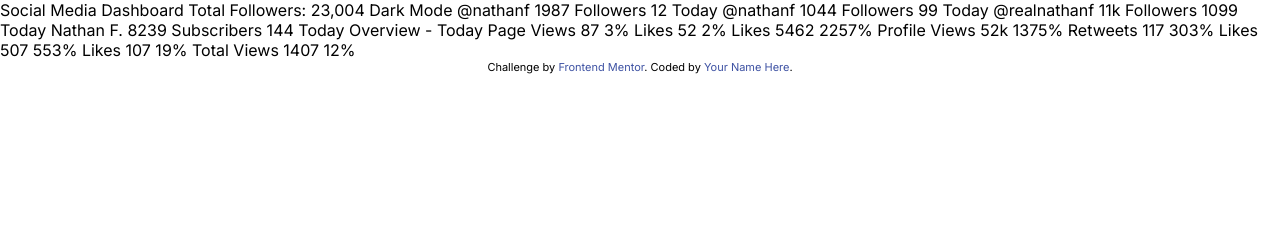
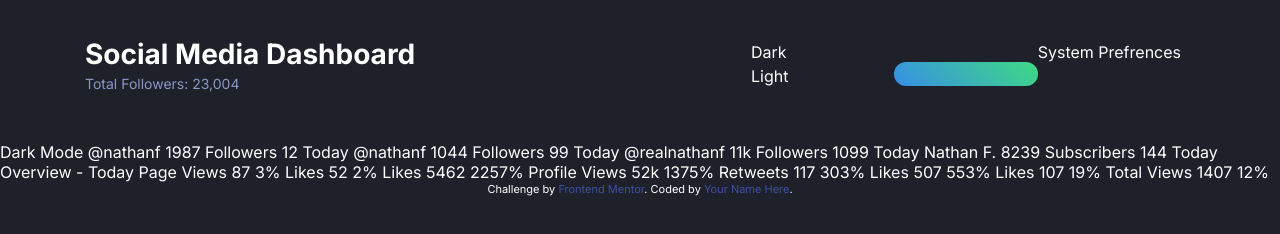
Before and after one commit to mauryahdx/FEM-Social-Media-Dashboard, a website: page index.html in a window 1280 px wide. Drawn offline with Linux system fonts and the light colour scheme.

Commit message:
added top bar

```diff
--- a/app/scss/components/_index.scss
+++ b/app/scss/components/_index.scss
@@ -1,2 +1,3 @@
+@forward 'header';
 @forward 'card';
 @forward 'toggle';
--- /dev/null
+++ b/app/scss/components/header.scss
@@ -0,0 +1,24 @@
+@use '../util' as *;
+
+.header {
+    margin-top: rem(36);
+    @include breakpoint-up(large){
+        display: flex;
+        justify-content: space-between;
+        align-items: center;
+    }
+
+    &__title {
+
+    }
+
+    &__subtitle {
+       font-size: rem(14);
+       font-weight: 200;
+       color: var(--dark-text1);
+    }
+
+    &__toggle{
+
+    }
+}
--- a/app/scss/components/toggle.scss
+++ b/app/scss/components/toggle.scss
@@ -0,0 +1,33 @@
+@use '../util' as *;
+
+.toggle {
+    display: grid;
+    grid-template-columns: repeat(3, 1fr);
+    border: none;
+    &__wrapper {
+        height: rem(24);
+
+
+    }
+
+    input[type="radio"]{
+        opacity: 0;
+
+    }
+
+    &__background {
+        border-radius: rem(12);
+        display: block;
+        height: 100%;
+        background: linear-gradient(45deg, var(--toggle-bg-start), var(--toggle-bg-end));
+    }
+
+    &__button {
+        width: rem(16);
+        height: rem(16);
+        border-radius: 50%;
+        background-color: var(--toggle);
+    }
+
+
+}
--- a/app/scss/globals/_index.scss
+++ b/app/scss/globals/_index.scss
@@ -2,3 +2,4 @@
 @forward 'fonts';
 @forward 'boilerplate';
 @forward 'typography';
+@forward 'layout';
--- a/app/scss/globals/boilerplate.scss
+++ b/app/scss/globals/boilerplate.scss
@@ -11,4 +11,6 @@
     margin: 0;
     padding: 0;
     font-family: var(--font-inter);
+    background: var(--dark-bg);
+    color: var(--dark-text2);
 }
--- /dev/null
+++ b/app/scss/globals/layout.scss
@@ -0,0 +1,11 @@
+@use '../util' as *;
+
+.container {
+    padding: 0 rem(25);
+    max-width: rem(1110);
+    margin: 0 auto rem(46);
+
+    @include breakpoint-up(large){
+        padding: 0;
+    }
+}
--- a/app/scss/globals/typography.scss
+++ b/app/scss/globals/typography.scss
@@ -1,5 +1,15 @@
+@use '../util' as *;
 h1, h2, h3 {
     margin-top: 0;
+    line-height: 1.1;
+}
+
+h1 {
+    font-size: rem(24);
+    margin-bottom: rem(3);
+    @include breakpoint-up(large){
+        font-size: rem(28);
+    }
 }
 
 a, a:visited, a:active{
--- a/app/scss/util/breakpoints.scss
+++ b/app/scss/util/breakpoints.scss
@@ -2,7 +2,7 @@
 // 640px, 1024px, 1400px
 $breakpoints-up:(
     'medium': '40em',
-    'large': '64em',
+    'large': '71.875em',
     'xlarge': '87.5em',
 );
 
@@ -10,8 +10,8 @@
 // 639px, 1023px, 1399px
 $breakpoints-down:(
     'small': '39.9375em',
-    'medium': '63.9375em',
-    'large': '87.4375em'
+    'medium': '59.3125em',
+    'large': '71.8125em'
 );
 
 @mixin breakpoint-up($size){
@@ -20,7 +20,7 @@
     }
 }
 
-@mixin breakpoint-up($size){
+@mixin breakpoint-down($size){
     @media (max-width: map-get($breakpoints-down, $size)){
         @content
     }
--- a/app/scss/util/functions.scss
+++ b/app/scss/util/functions.scss
@@ -1,5 +1,5 @@
 @use 'sass:math';
 
 @function rem($pixels, $context: 16){
-    @return (math.div($pixels / $context))* 1rem;
+    @return (math.div($pixels, $context))* 1rem;
 }
--- a/index.html
+++ b/index.html
@@ -21,9 +21,30 @@
   </style>
 </head>
 <body>
+  <header class="header container">
+    <div class="header__title">
+      <h1>Social Media Dashboard</h1>
+      <span class="header__subtitle">Total Followers: 23,004</span>
+    </div>
 
-  Social Media Dashboard
-  Total Followers: 23,004
+    <fieldset class="header__toggle toggle" aria-label="theme toggle" role="radiogroup">
+      <label for="dark">Dark</label>
+      <div class="toggle__wrapper">
+        <input type="radio" name="theme" id="dark" />
+        <input type="radio" name="theme" id="system" checked  />
+        <input type="radio" name="theme" id="light" />
+        <span aria-hidden="true" class="toggle__background"></span>
+        <span aria-hidden="true" class="toggle__button"></span>
+      </div>
+      <label for="system">System Prefrences</label>
+      <label for="light">Light</label>
+    </fieldset>
+  </header>
+  <main>
+
+  </main>
+
+
 
   Dark Mode
 
```
Also changed, not shown: dist/style.css, 1 other file.
